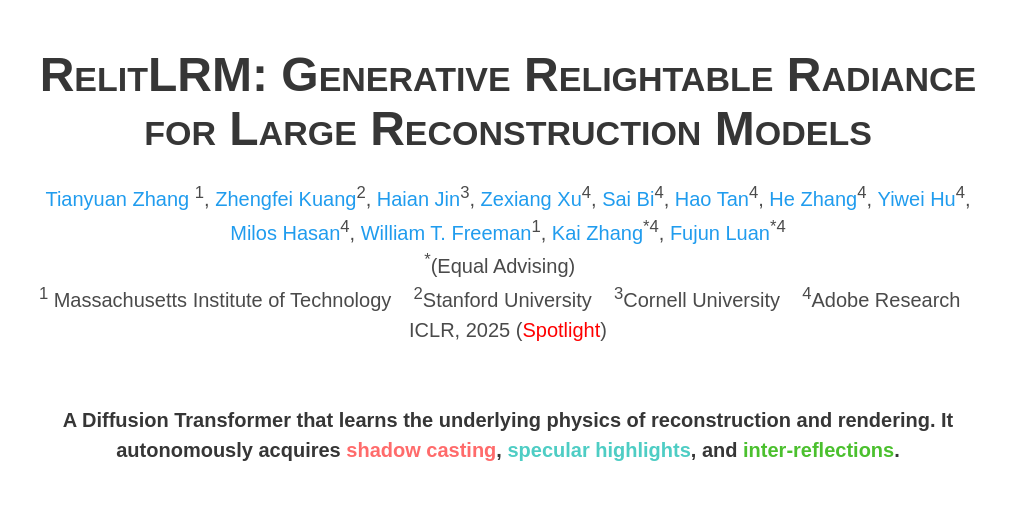
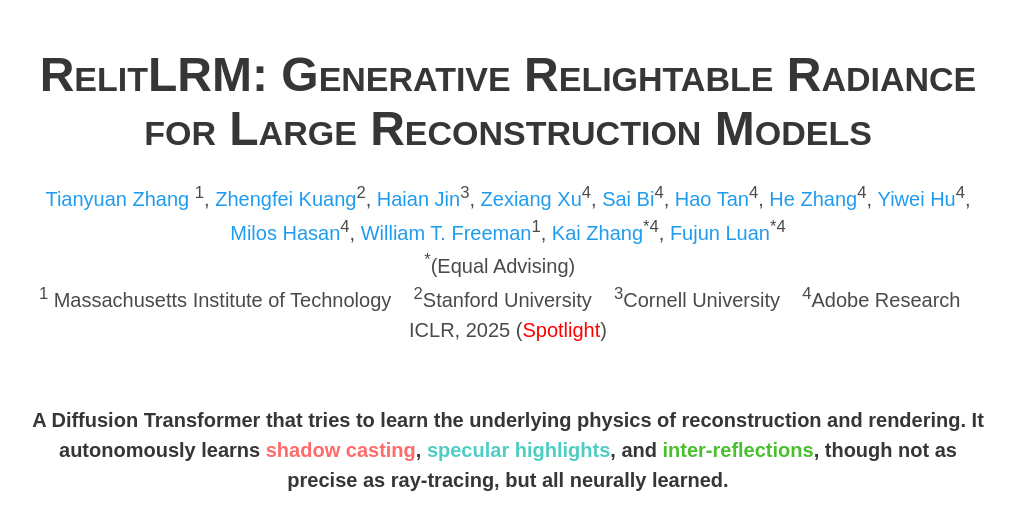
Before and after one commit to relit-lrm/relit-lrm.github.io, a plain HTML site: page index.html in a window 1280 px wide. Shown: the top 510 px of the page, without its empty margins (132-1147 px from the left). Drawn offline with nearby package versions, Linux system fonts and the light colour scheme; some packages are replaced by stand-ins of ours; a script that the page names is missing; some icons are missing; a web font is replaced by a local one.

Commit message:
update iclr

```diff
--- a/index.html
+++ b/index.html
@@ -137,10 +137,12 @@
 
               <p> <br></p>
               <span class="author-block">
-                <strong>A Diffusion Transformer that learns the underlying physics of reconstruction and rendering. It
-                  autonomously acquires
+                <strong>A Diffusion Transformer that tries to learn the underlying physics of reconstruction and
+                  rendering. It
+                  autonomously learns
                   <span style="color: #FF6B6B;">shadow casting</span>, <span style="color: #4ECDC4;">specular
-                    highlights</span>, and <span style="color: #4bc02e;">inter-reflections</span>.</strong>
+                    highlights</span>, and <span style="color: #4bc02e;">inter-reflections</span>, though not as precise
+                  as ray-tracing, but all neurally learned.</strong>
               </span>
 
 
```
